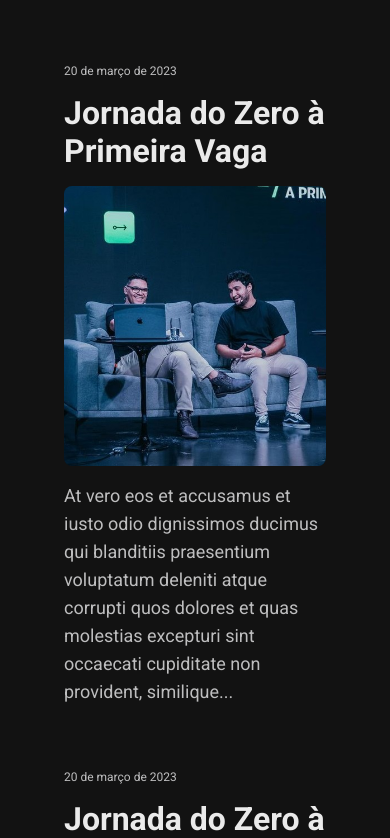
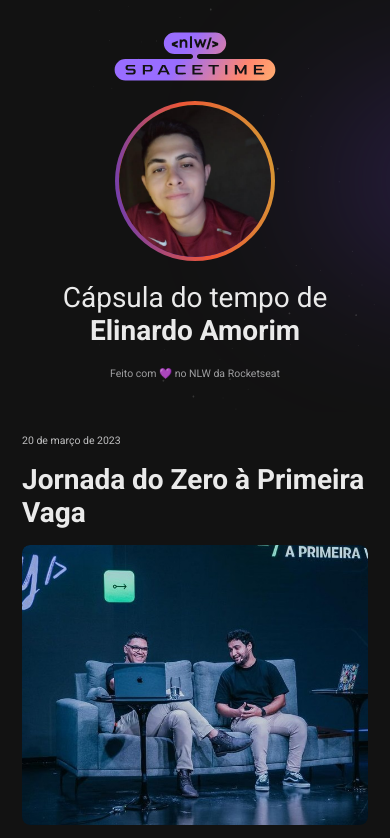
Before and after one commit to elinardoamorim/nlw-space-time, a plain HTML site: page index.html in a window 390 px wide. Shown: the top 838 px of the page. Drawn offline with Linux system fonts and the light colour scheme.

Commit message:
desenvolvimento das aulas 3 e 4 com finalização e responsividade

```diff
--- a/index.html
+++ b/index.html
@@ -16,6 +16,12 @@
     <title>NLW Spacetime</title>
   </head>
   <body>
+    <aside>
+      <img src="./assets/logo-nlw.svg" alt="Logo do curso NLW Space Time" />
+      <img src="./assets/elinardoamorim.png" alt="Foto de Elinardo Amorim" />
+      <p>Cápsula do tempo de <br /><strong>Elinardo Amorim</strong></p>
+      <span>Feito com 💜 no NLW da Rocketseat</span>
+    </aside>
     <nav>
       <a
         href="https://www.youtube.com/watch?v=3nz5HkUJaVU"
@@ -24,10 +30,12 @@
       >
         <small>20 de março de 2023</small>
         <h1>Jornada do Zero à Primeira Vaga</h1>
+        <div>
           <img
             src="./assets/jornada.png"
             alt="Rodrigo e Mayk apresentando o evento Jornada do Zero à Primeira Vaga"
           />
+        </div>
         <p>
           At vero eos et accusamus et iusto odio dignissimos ducimus qui
           blanditiis praesentium voluptatum deleniti atque corrupti quos dolores
@@ -43,10 +51,12 @@
       >
         <small>20 de março de 2023</small>
         <h1>Jornada do Zero à Primeira Vaga</h1>
+        <div>
           <img
             src="./assets/jornada.png"
             alt="Rodrigo e Mayk apresentando o evento Jornada do Zero à Primeira Vaga"
           />
+        </div>
         <p>
           At vero eos et accusamus et iusto odio dignissimos ducimus qui
           blanditiis praesentium voluptatum deleniti atque corrupti quos dolores
@@ -62,10 +72,12 @@
       >
         <small>20 de março de 2023</small>
         <h1>Jornada do Zero à Primeira Vaga</h1>
+        <div>
           <img
             src="./assets/jornada.png"
             alt="Rodrigo e Mayk apresentando o evento Jornada do Zero à Primeira Vaga"
           />
+        </div>
         <p>
           At vero eos et accusamus et iusto odio dignissimos ducimus qui
           blanditiis praesentium voluptatum deleniti atque corrupti quos dolores
--- a/style.css
+++ b/style.css
@@ -3,14 +3,51 @@
   padding: 0;
   box-sizing: border-box;
 }
+
+:root {
+  font-size: 16px;
+}
+
+::-webkit-scrollbar {
+  width: 8px;
+}
+
+::-webkit-scrollbar-track {
+  background-color: #2c2c31;
+}
+
+::-webkit-scrollbar-thumb {
+  background-color: #9e9ea0;
+}
+
+@keyframes entering {
+  from {
+    opacity: 0;
+    transform: translateY(-200px);
+  }
+  to {
+    opacity: 1;
+    transform: translateY(0);
+  }
+}
+
 body {
   background-color: #121212;
   color: #eaeaea;
   font-family: "Roboto", sans-serif;
+
+  display: grid;
+  grid-template-areas: "profile timeline";
+  grid-template-columns: 1fr 1fr;
+  grid-template-rows: 100vh;
 }
 
 nav {
   padding: 64px;
+  grid-area: timeline;
+
+  overflow-y: scroll;
+  animation: entering 0.7s ease-in-out;
 }
 
 .memory {
@@ -24,11 +61,11 @@ nav {
 
 .memory small {
   color: #bebebf;
-  font-size: 12px;
+  font-size: 0.75rem;
 }
 
 .memory h1 {
-  font-size: 32px;
+  font-size: 2rem;
   color: #eaeaea;
 }
 
@@ -37,10 +74,87 @@ nav {
   height: 280px;
   object-fit: cover;
   border-radius: 8px;
+  transition: transform 0.3s ease-in-out;
+}
+
+.memory div {
+  width: 100%;
+  height: 280px;
+  overflow: hidden;
+  border-radius: 8px;
+}
+
+.memory img:hover {
+  transform: scale(1.1);
 }
 
 .memory p {
-  font-size: 18px;
+  font-size: 1.125rem;
   color: #bebebf;
   line-height: 28px;
 }
+
+aside {
+  grid-area: profile;
+
+  display: flex;
+  flex-direction: column;
+  align-items: center;
+  justify-content: center;
+  gap: 20px;
+
+  border-right: 1px solid;
+  border-image: linear-gradient(#727275, #2c2c31) 1;
+
+  background-image: url(./assets/background.svg);
+  background-position: top right;
+  background-repeat: no-repeat;
+  background-size: auto 100%;
+}
+
+aside * {
+  animation: entering 0.7s ease-in-out;
+}
+
+aside img:nth-child(2) {
+  width: 160px;
+  height: 160px;
+  border-radius: 50%;
+  border: 4px solid transparent;
+  background: linear-gradient(#d39e33, #ed5636, #633bbc) padding-box,
+    linear-gradient(260deg, #d39e33, #ed5636, #633bbc) border-box;
+}
+
+aside p {
+  font-size: 2rem;
+  text-align: center;
+}
+
+aside span {
+  font-size: 0.75rem;
+  color: #9e9ea0;
+}
+
+@media (max-width: 768px) {
+  :root {
+    font-size: 14px;
+  }
+
+  body {
+    grid-template-columns: 1fr;
+    grid-template-rows: 0.2fr 0.8fr;
+    grid-template-areas:
+      "profile"
+      "timeline";
+  }
+
+  aside {
+    border-right: none;
+    padding: 32px 12px;
+  }
+
+  nav {
+    overflow-y: visible;
+    padding: 22px;
+  }
+}
```
Also changed, not shown: assets/background.svg (added), assets/elinardoamorim.png (added), assets/logo-nlw.svg (added). Lines whose indentation alone changed are shown as unchanged.
